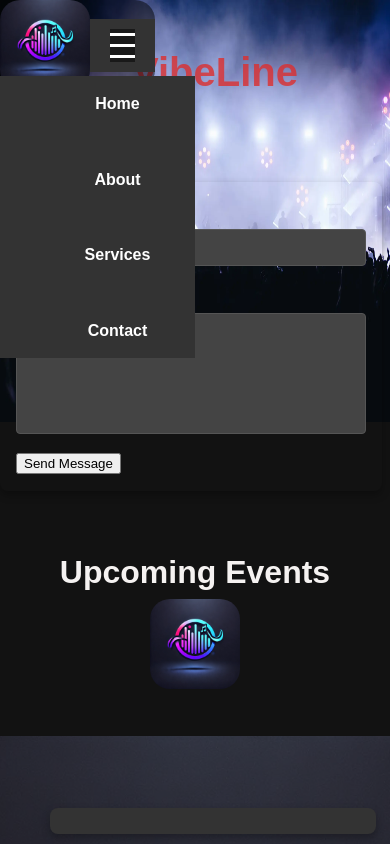
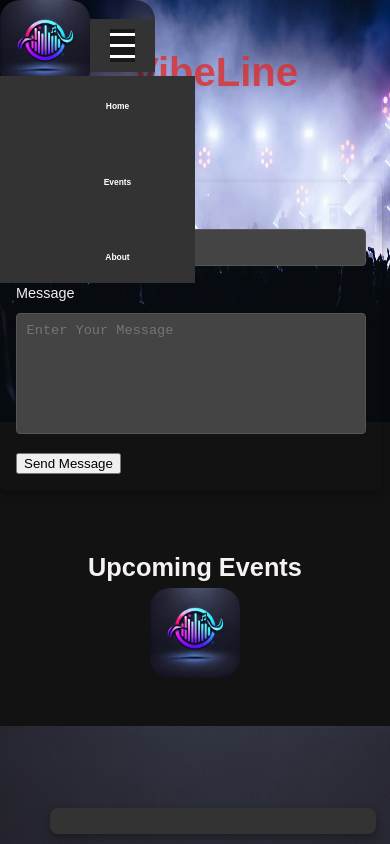
Before and after one commit to taylor1807/week-05-project, a website built with Vite: page client/index.html in a window 390 px wide. Both pictures are taken after a click on the element 122 px from the left and 45 px from the top of the page. Shown: the top 844 px of the page. Built offline with nearby package versions, Linux system fonts and the light colour scheme; files whose address does not match are found by name.

Commit message:
burger links now work

```diff
--- a/client/index.html
+++ b/client/index.html
@@ -27,10 +27,9 @@
           </div>
           <ul class="nav-links" id="nav-links">
             <li><a href="#">Home</a></li>
-            <li><a href="#">About</a></li>
-            <li><a href="#">Services</a></li>
-            <li><a href="#">Contact</a></li>
-          </ul>
+            <li><a href="#band-info">Events</a></li>
+            <li><a href="#about">About</a></li>
+            </ul>
         </nav>
 
         <!-- Navigation Links (Desktop) -->
@@ -76,7 +75,7 @@
       <div id="messageBoardContainer"></div>
       <!-- Event Locations Section -->
       <section class="event_locations">
-        <h2>Upcoming Events</h2>
+        <h2 id="eventTitle">Upcoming Events</h2>
         <div id="band-info"></div>
         <img src="./Assets/Vibelibne-Logo.webp" alt="Logo Image" class="logo" />
       </section>
--- a/client/style.css
+++ b/client/style.css
@@ -755,3 +755,13 @@ footer {
   grid-template-columns: 1fr 1fr;
   gap: 20px;
 }
+.bandDiv h2 {
+  font-size: 2vh;
+}
+.bandDiv p,
+a {
+  font-size: 1vh;
+}
+#eventTitle {
+  font-size: 3vh;
+}
```
